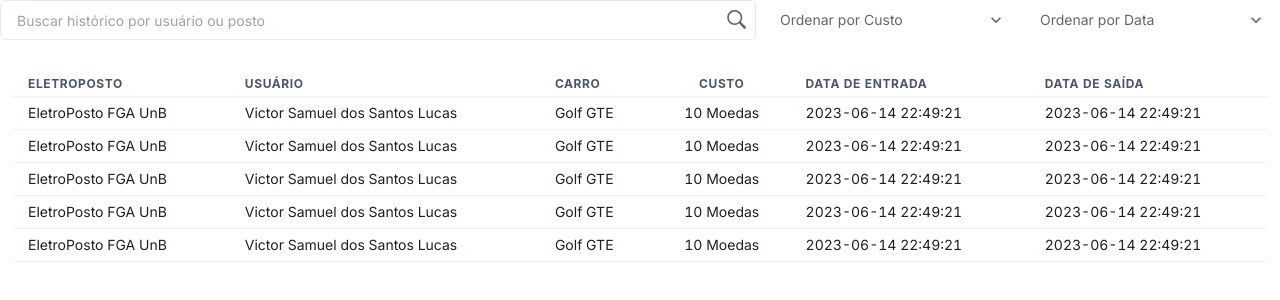
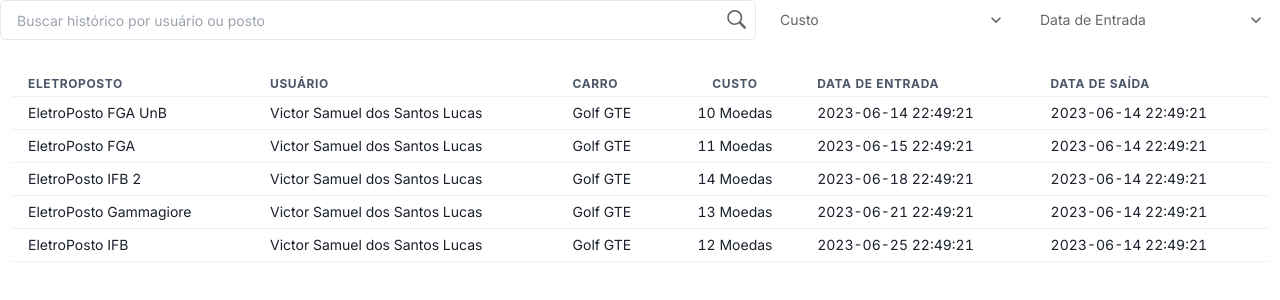
Before and after one commit to eletroposto-unb/e9o-admin-dashboard, a Next.js app: page /history in a window 1280 px wide. Shown: the top 300 px of the page. Built offline with nearby package versions, Linux system fonts and the light colour scheme; no server answers.

Commit message:
feat: adiciona filtros

```diff
--- a/pages/history/index.tsx
+++ b/pages/history/index.tsx
@@ -14,14 +14,11 @@ import {
   Tbody,
   Td,
   Text,
-  useToast,
 } from "@chakra-ui/react";
-import { useRouter } from "next/router";
 import { GoSearch } from "react-icons/go";
 import { FaRegFrownOpen } from "react-icons/fa";
-import { Stations } from "@/dto/station.dto";
 
-const mockHistory = [
+let mockHistory = [
   {
     Eletroposto: "EletroPosto FGA UnB",
     Usuário: "Victor Samuel dos Santos Lucas",
@@ -31,38 +28,40 @@ const mockHistory = [
     Data_de_Saída: "2023-06-14 22:49:21",
   },
   {
-    Eletroposto: "EletroPosto FGA UnB",
+    Eletroposto: "EletroPosto FGA",
     Usuário: "Victor Samuel dos Santos Lucas",
     Carro: "Golf GTE",
-    Custo: 10,
-    Data_de_Entrada: "2023-06-14 22:49:21",
+    Custo: 11,
+    Data_de_Entrada: "2023-06-15 22:49:21",
     Data_de_Saída: "2023-06-14 22:49:21",
   },
   {
-    Eletroposto: "EletroPosto FGA UnB",
+    Eletroposto: "EletroPosto IFB",
     Usuário: "Victor Samuel dos Santos Lucas",
     Carro: "Golf GTE",
-    Custo: 10,
-    Data_de_Entrada: "2023-06-14 22:49:21",
+    Custo: 12,
+    Data_de_Entrada: "2023-06-25 22:49:21",
     Data_de_Saída: "2023-06-14 22:49:21",
   },
   {
-    Eletroposto: "EletroPosto FGA UnB",
+    Eletroposto: "EletroPosto Gammagiore",
     Usuário: "Victor Samuel dos Santos Lucas",
     Carro: "Golf GTE",
-    Custo: 10,
-    Data_de_Entrada: "2023-06-14 22:49:21",
+    Custo: 13,
+    Data_de_Entrada: "2023-06-21 22:49:21",
     Data_de_Saída: "2023-06-14 22:49:21",
   },
   {
-    Eletroposto: "EletroPosto FGA UnB",
+    Eletroposto: "EletroPosto IFB 2",
     Usuário: "Victor Samuel dos Santos Lucas",
     Carro: "Golf GTE",
-    Custo: 10,
-    Data_de_Entrada: "2023-06-14 22:49:21",
+    Custo: 14,
+    Data_de_Entrada: "2023-06-18 22:49:21",
     Data_de_Saída: "2023-06-14 22:49:21",
   },
 ];
+
+let historyData = [];
 
 const THeadData = [
   "Eletroposto",
@@ -72,11 +71,53 @@ const THeadData = [
   "Data de Entrada",
   "Data de Saída",
 ];
-let tempStations: Stations[] = [];
 
 function History() {
   const theme = useTheme();
-  const toast = useToast();
+  const [searchField, setSearchField] = useState("");
+  const [filterByPrice, setFilterByPrice] = useState("");
+  const [filterByDate, setFilterByDate] = useState("");
+
+  useMemo(() => {
+    if (searchField) {
+      const tableFiltered = mockHistory.filter((history) =>
+        history.Eletroposto.toLowerCase().includes(searchField.toLowerCase())
+      );
+      historyData = tableFiltered;
+    } else {
+      historyData = mockHistory;
+    }
+  }, [searchField]);
+
+  function comparePrice(a, b) {
+    if (a.Custo < b.Custo) return -1;
+    if (a.Custo > b.Custo) return 1;
+    return 0;
+  }
+
+  useMemo(() => {
+    if (filterByPrice === "Mais Caro")
+      historyData = mockHistory.sort(comparePrice).reverse();
+    else historyData = mockHistory.sort(comparePrice);
+  }, [filterByPrice]);
+
+  function sortByOldest(a, b) {
+    const dataEntradaA = new Date(a.Data_de_Entrada);
+    const dataEntradaB = new Date(b.Data_de_Entrada);
+    return dataEntradaA - dataEntradaB;
+  }
+
+  function sortByNewest(a, b) {
+    const dataEntradaA = new Date(a.Data_de_Entrada);
+    const dataEntradaB = new Date(b.Data_de_Entrada);
+    return dataEntradaB - dataEntradaA;
+  }
+
+  useMemo(() => {
+    if (filterByDate === "Mais Recente")
+      historyData = mockHistory.sort(sortByNewest);
+    else historyData = mockHistory.sort(sortByOldest);
+  }, [filterByDate]);
 
   const NoStationsComponent = (): JSX.Element => {
     return (
@@ -111,12 +152,12 @@ function History() {
           <Input
             placeholder="Buscar histórico por usuário ou posto"
             color={`${theme.colors.lightBlack.main}`}
-            onChange={(e) => console.log(e.target.value)}
+            onChange={(e) => setSearchField(e.target.value)}
             fontSize={14}
           />
         </InputGroup>
         <Select
-          placeholder="Ordenar por Custo"
+          placeholder="Custo"
           borderRadius={"5"}
           width={"20%"}
           size={"md"}
@@ -125,14 +166,14 @@ function History() {
           borderWidth={0}
           backgroundColor={`${theme.colors.white.main}`}
           color={`${theme.colors.lightBlack.main}`}
-          onChange={(e) => console.log(e.target.value)}
+          onChange={(e) => setFilterByPrice(e.target.value)}
           fontSize={14}
         >
           <option value="Mais Caro">Mais Caro</option>
           <option value="Mais Barato">Mais Barato</option>
         </Select>
         <Select
-          placeholder="Ordenar por Data"
+          placeholder="Data de Entrada"
           borderRadius={"5"}
           size={"md"}
           width={"20%"}
@@ -142,14 +183,14 @@ function History() {
           backgroundColor={`${theme.colors.white.main}`}
           color={`${theme.colors.lightBlack.main}`}
           fontSize={14}
-          onChange={(e) => console.log(e.target.value)}
+          onChange={(e) => setFilterByDate(e.target.value)}
         >
           <option value="Mais Recente">Mais Recente</option>
           <option value="Mais Antigo">Mais Antigo</option>
         </Select>
       </Flex>
       <Flex width={"100%"} marginTop={3}>
-        {mockHistory?.length >= 1 ? (
+        {historyData?.length >= 1 ? (
           <TableContainer
             width={"100%"}
             paddingY={5}
@@ -171,7 +212,7 @@ function History() {
                 })}
               </Thead>
               <Tbody>
-                {mockHistory.map((history, index) => {
+                {historyData.map((history, index) => {
                   return (
                     <Tr key={`${index}-${history?.Usuário}`}>
                       <Td>{history.Eletroposto}</Td>
```
